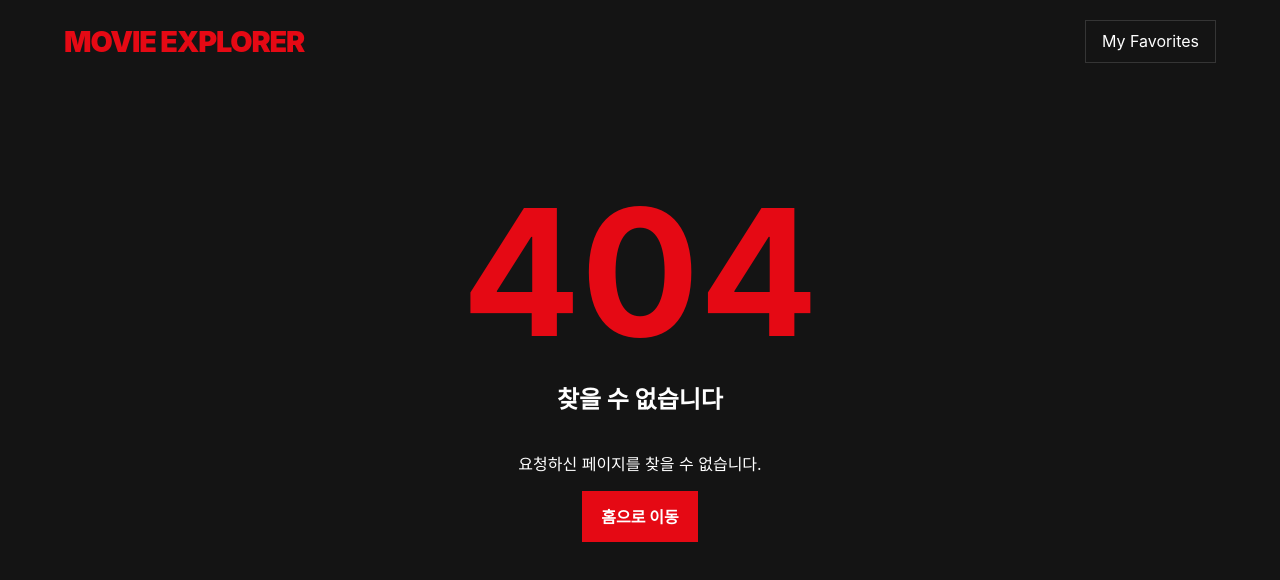
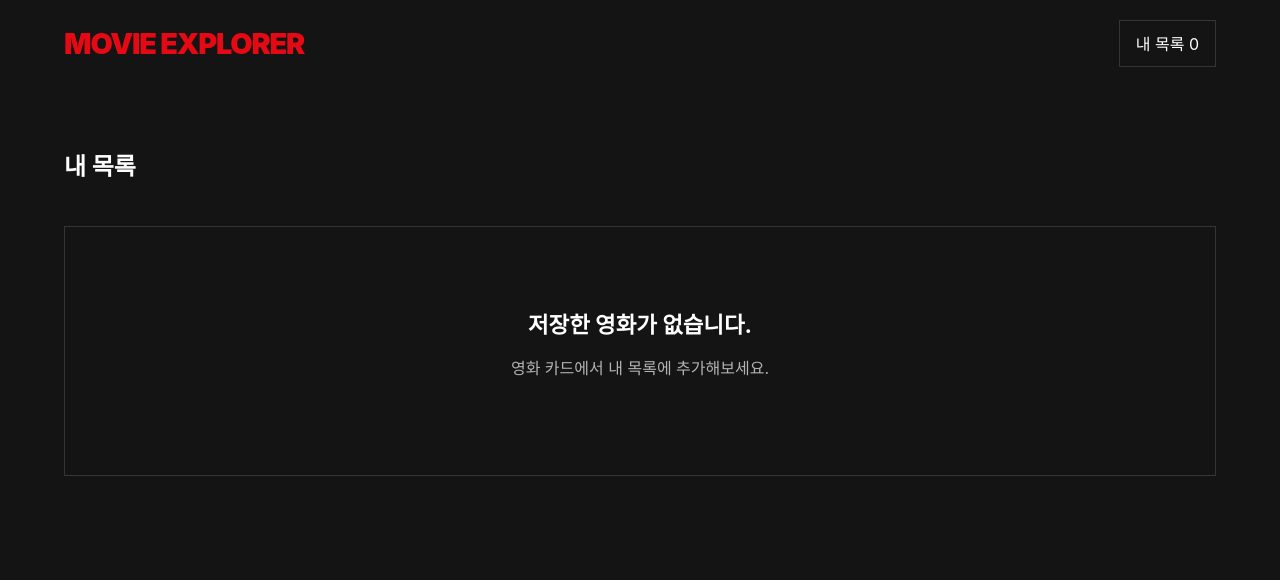
Before and after one commit to kjh9211/dhsms-movie_explorer, a React (Vite) app: page /my-list in a window 1280 px wide. Before the commit this address had no page. Shown: the top 580 px of the page. Built offline with nearby package versions, Linux system fonts and the light colour scheme.

Commit message:
feat: add global my list state with zustand

```diff
--- a/package.json
+++ b/package.json
@@ -7,7 +7,8 @@
     "@tanstack/react-query": "^5.101.3",
     "react": "^19.2.0",
     "react-dom": "^19.2.0",
-    "react-router-dom": "^7.18.1"
+    "react-router-dom": "^7.18.1",
+    "zustand": "^5.0.14"
   },
   "devDependencies": {
     "@eslint/js": "^9.39.1",
--- a/src/App.css
+++ b/src/App.css
@@ -23,6 +23,7 @@
 .sr-only { position:absolute; width:1px; height:1px; padding:0; margin:-1px; overflow:hidden; clip:rect(0,0,0,0); white-space:nowrap; border:0; }
 .detail-page { position:relative; min-height:calc(100vh - 80px); overflow:hidden; }.detail-backdrop { position:absolute; inset:0 0 auto; height:70vh; background-size:cover; background-position:center; opacity:.35; filter:blur(2px); }.detail-content { position:relative; max-width:var(--content-max-width); margin:auto; padding:3rem 5% 6rem; }.back-link { display:inline-block; margin-bottom:2rem; color:white; }.detail-grid { display:grid; grid-template-columns:minmax(220px,350px) 1fr; gap:clamp(2rem,6vw,5rem); align-items:center; }.detail-grid>img { width:100%; aspect-ratio:2/3; object-fit:cover; }.detail-grid h1 { margin:.2rem 0; font-size:clamp(2.5rem,7vw,5.5rem); line-height:1; }.eyebrow,.original-title,.state-note { color:var(--color-text-secondary); }.rating { color:#ffd166; font-weight:700; }.overview { max-width:700px; font-size:1.1rem; line-height:1.8; }.accent-button { display:inline-block; border:0; background:var(--color-accent); color:white; padding:.85rem 1.2rem; font-weight:700; text-decoration:none; cursor:pointer; }.state-note { font-size:.85rem; }.not-found { min-height:70vh; display:grid; place-content:center; justify-items:center; padding:3rem; text-align:center; }.not-found strong { color:var(--color-accent); font-size:clamp(5rem,18vw,11rem); line-height:1; }
 a:focus-visible,button:focus-visible,input:focus-visible { outline:3px solid white; outline-offset:4px; }
+.save-button{width:100%;border:0;border-top:1px solid var(--color-border);background:#292929;color:white;padding:.7rem;cursor:pointer}.app-header .secondary-button{text-decoration:none}
 .query-status{display:flex;justify-content:space-between;align-items:center;gap:1rem;margin-bottom:1.5rem;color:var(--color-text-secondary)}
 .load-more,.end-message{text-align:center;color:var(--color-text-secondary);padding:2rem}
 @media(max-width:900px){.movie-grid{grid-template-columns:repeat(3,1fr)}}
--- a/src/App.tsx
+++ b/src/App.tsx
@@ -6,5 +6,6 @@ import { PageLoadingFallback } from './components/PageLoadingFallback'
 const HomePage=lazy(()=>import('./pages/HomePage'))
 const MovieDetailPage=lazy(()=>import('./pages/MovieDetailPage'))
 const NotFoundPage=lazy(()=>import('./pages/NotFoundPage'))
-function App(){return <Layout><Suspense fallback={<PageLoadingFallback/>}><Routes><Route path="/" element={<HomePage/>}/><Route path="/movies/:movieId" element={<MovieDetailPage/>}/><Route path="*" element={<NotFoundPage/>}/></Routes></Suspense></Layout>}
+const MyListPage=lazy(()=>import('./pages/MyListPage'))
+function App(){return <Layout><Suspense fallback={<PageLoadingFallback/>}><Routes><Route path="/" element={<HomePage/>}/><Route path="/movies/:movieId" element={<MovieDetailPage/>}/><Route path="/my-list" element={<MyListPage/>}/><Route path="*" element={<NotFoundPage/>}/></Routes></Suspense></Layout>}
 export default App
--- a/src/components/Header.tsx
+++ b/src/components/Header.tsx
@@ -1,2 +1,3 @@
 import { Link } from 'react-router-dom'
-export function Header(){return <header className="app-header"><Link className="logo" to="/">MOVIE EXPLORER</Link><button className="secondary-button" type="button">My Favorites</button></header>}
+import { useMyListStore } from '../stores/useMyListStore'
+export function Header(){const count=useMyListStore(state=>state.movies.length);return <header className="app-header"><Link className="logo" to="/">MOVIE EXPLORER</Link><Link className="secondary-button" to="/my-list">내 목록 {count}</Link></header>}
--- a/src/components/MovieCard.tsx
+++ b/src/components/MovieCard.tsx
@@ -1,5 +1,6 @@
 import type { Movie } from '../types/movie'
 import { Link } from 'react-router-dom'
 import { MoviePoster } from './MoviePoster'
+import { useMyListStore } from '../stores/useMyListStore'
 interface MovieCardProps { movie: Movie }
-export function MovieCard({movie}:MovieCardProps){return <article className="movie-card"><Link to={`/movies/${movie.id}`} aria-label={`${movie.title} 상세보기`}><MoviePoster src={movie.posterUrl} alt={`${movie.title} 포스터`}/><div className="movie-info"><h3>{movie.title}</h3><p>{movie.originalTitle}</p><div className="movie-meta"><span>{movie.releaseDate.slice(0,4)}</span><span>★ {movie.rating}</span></div><p className="genres">{movie.genres.slice(0,2).join(' · ')}</p></div></Link></article>}
+export function MovieCard({movie}:MovieCardProps){const toggleMovie=useMyListStore(state=>state.toggleMovie);const saved=useMyListStore(state=>state.movies.some(item=>item.id===movie.id));return <article className="movie-card"><Link to={`/movies/${movie.id}`} aria-label={`${movie.title} 상세보기`}><MoviePoster src={movie.posterUrl} alt={`${movie.title} 포스터`}/><div className="movie-info"><h3>{movie.title}</h3><p>{movie.originalTitle}</p><div className="movie-meta"><span>{movie.releaseDate.slice(0,4)}</span><span>★ {movie.rating}</span></div><p className="genres">{movie.genres.slice(0,2).join(' · ')}</p></div></Link><button className="save-button" type="button" onClick={()=>toggleMovie(movie)}>{saved?'✓ 저장됨':'+ 내 목록'}</button></article>}
--- /dev/null
+++ b/src/pages/MyListPage.tsx
@@ -0,0 +1,4 @@
+import { MovieGrid } from '../components/MovieGrid'
+import { useMyListStore } from '../stores/useMyListStore'
+export function MyListPage(){const movies=useMyListStore(state=>state.movies);const clear=useMyListStore(state=>state.clearMovies);return <section className="content"><div className="section-heading"><h1>내 목록</h1>{movies.length>0&&<button className="secondary-button" onClick={clear}>모두 지우기</button>}</div>{movies.length?<MovieGrid movies={movies}/>:<div className="empty-state"><strong>저장한 영화가 없습니다.</strong><p>영화 카드에서 내 목록에 추가해보세요.</p></div>}</section>}
+export default MyListPage
--- /dev/null
+++ b/src/stores/useMyListStore.ts
@@ -0,0 +1,4 @@
+import { create } from 'zustand'
+import type { Movie } from '../types/movie'
+interface MyListState{movies:Movie[];toggleMovie:(movie:Movie)=>void;isSaved:(id:number)=>boolean;clearMovies:()=>void}
+export const useMyListStore=create<MyListState>((set,get)=>({movies:[],toggleMovie:movie=>set(state=>({movies:state.movies.some(item=>item.id===movie.id)?state.movies.filter(item=>item.id!==movie.id):[...state.movies,movie]})),isSaved:id=>get().movies.some(movie=>movie.id===id),clearMovies:()=>set({movies:[]})}))
```
Also changed, not shown: 1 other file (tests, documents, lock files or other folders).
